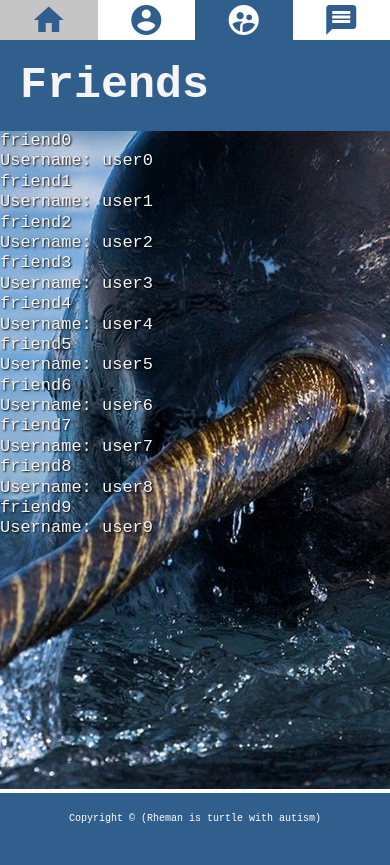
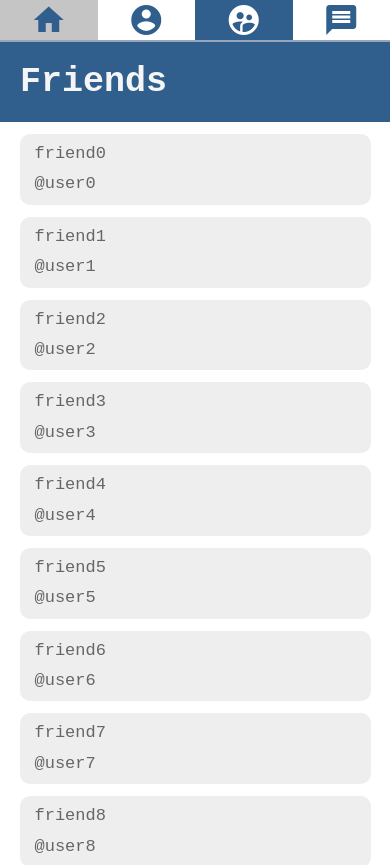
Before and after one commit to Huhspaniel/favorite-animal, an Angular app: page /friends in a window 390 px wide. Shown: the top 865 px of the page. Before the commit the page ends 844 px from the top, so only its background shows below. Built offline with nearby package versions, Linux system fonts and the light colour scheme.

Commit message:
Sticky footer using flexbox Styled friends component for mobile

```diff
--- a/src/app/footer/footer.component.html
+++ b/src/app/footer/footer.component.html
@@ -1,3 +1 @@
-<footer>
-	Copyright © (Rheman is turtle with autism)
-</footer>
+Copyright © (Rheman is turtle with autism)
--- a/src/app/footer/footer.component.scss
+++ b/src/app/footer/footer.component.scss
@@ -1,13 +1,19 @@
-footer {
-    position: fixed;
-    background-color: #305f8d;
-    color: white;
-    width: 100%;
-    bottom: 0;
-    left: 0;
-    text-align: center;
-    padding: 20px 0;
-    font-size: 10px;
-    text-shadow: none;
-    border-top: 4px solid white;
-}
+// footer {
+//     position: fixed;
+//     background-color: #305f8d;
+//     color: white;
+//     width: 100%;
+//     bottom: 0;
+//     left: 0;
+//     text-align: center;
+//     padding: 20px 0;
+//     font-size: 10px;
+//     text-shadow: none;
+//     border-top: 4px solid #97a5ba;
+// }
+
+// @media only screen and (max-width: 700px) {
+// 	footer {
+// 		position: relative;
+// 	}
+// }
--- a/src/app/friends/friends.component.html
+++ b/src/app/friends/friends.component.html
@@ -3,7 +3,9 @@
 </header>
 <main>
 	<div class="user" *ngFor="let friend of friends">
-		<p>{{ friend.name }}</p>
-		<p>Username: {{ friend.username }}</p>
+		<a routingLink="#">
+			<p>{{ friend.name }}</p>
+			<p>@{{ friend.username }}</p>
+		</a>
 	</div>
 </main>
--- a/src/app/friends/friends.component.scss
+++ b/src/app/friends/friends.component.scss
@@ -0,0 +1,46 @@
+p {
+	text-shadow: none;
+	color: #666666;
+	padding: 5px 15px;
+}
+main {
+	display: flex;
+	flex-direction: column;
+	align-items: center;
+	background-color: #ffffff;
+	width: 100%;
+	margin: 0 auto;
+	padding: 6px 0;
+
+	.user {
+		width: 90%;
+		margin: 6px;
+
+		a {
+			// border: 1px solid #305f8d;
+			background-color: #eeeeee;
+			border-radius: 10px;
+			width: 100%;
+			height: 100%;
+			text-decoration: none;
+			color: inherit;
+			cursor: pointer;
+			padding: 5px 0;
+
+			display: flex;
+			flex-direction: column;
+			justify-content: flex-start;
+			align-items: flex-start;
+
+			&:hover {
+				background-color: #f1f1f1;
+			}
+			&:active {
+			    background-color: #d7d7d7;
+			}
+		}
+	}
+}
+
+@media only screen and (min-width: 700px) {
+}
--- a/src/app/friends/friends.component.ts
+++ b/src/app/friends/friends.component.ts
@@ -10,7 +10,7 @@ export class FriendsComponent implements OnInit {
 	friends: object[] = [];
 
 	constructor() {
-		for (let i = 0; i < 10; i++) {
+		for (let i = 0; i < 20; i++) {
 			this.friends.push(
 				{
 					name: `friend${i}`,
--- a/src/app/sidebar/sidebar.component.scss
+++ b/src/app/sidebar/sidebar.component.scss
@@ -1,10 +1,13 @@
 .sidebar {
     position: fixed;
     left: 0;
-	top: 0;
+	top: -500px;
+	padding-top: 500px;
     width: 50px;
     height: 100%;
     background-color: white;
+	border: solid #97a5ba;
+	border-width: 0 2px 0 0;
 
 	nav {
 	    display: flex;
@@ -44,7 +47,7 @@
 	.sidebar {
         width: 100%;
         height: 40px;
-        top: 0;
+		border-width: 0 0 2px 0;
 
 		nav {
 	        flex-direction: row;
--- a/src/styles.scss
+++ b/src/styles.scss
@@ -1,4 +1,7 @@
 /* You can add global styles to this file, and also import other style files */
+html, body, app-root {
+	height: 100%;
+}
 body {
     background: url("assets/images/narwhal3.jpg") no-repeat center center fixed;
     background-color: #305f8d;
@@ -8,9 +11,30 @@ body {
     font-size: 20px;
     text-shadow: 1px 1px 2px #000000;
 	margin: 0;
-}
-.content {
-	margin: 0 0 55px 50px;
+
+	app-root {
+		display: flex;
+		flex-direction: column;
+
+		.content {
+			margin-left: 52px;
+
+			flex: 1 0 auto;
+		}
+		app-footer {
+		    background-color: #305f8d;
+		    color: white;
+		    width: 100%;
+		    text-align: center;
+		    padding: 30px 0;
+		    font-size: 10px;
+		    text-shadow: none;
+		    border-top: 2px solid #97a5ba;
+			z-index: 1;
+
+			flex-shrink: 0;
+		}
+	}
 }
 h1, h2 {
 	margin: 0;
@@ -45,9 +69,13 @@ p {
 }
 
 @media only screen and (max-width: 700px) {
-	.content {
-        margin: 40px 0 55px;
-    }
+	body {
+		app-root{
+			.content {
+		        margin: 42px 0 0;
+		    }
+		}
+	}
     h1 {
         font-size: 75px;
 		padding: 30px;
@@ -60,3 +88,12 @@ p {
         font-size: 17px;
     }
 }
+
+@media only screen and (max-width: 450px) {
+	h1 {
+		font-size: 55px;
+	}
+	h2 {
+		font-size: 35px
+	}
+}
```
